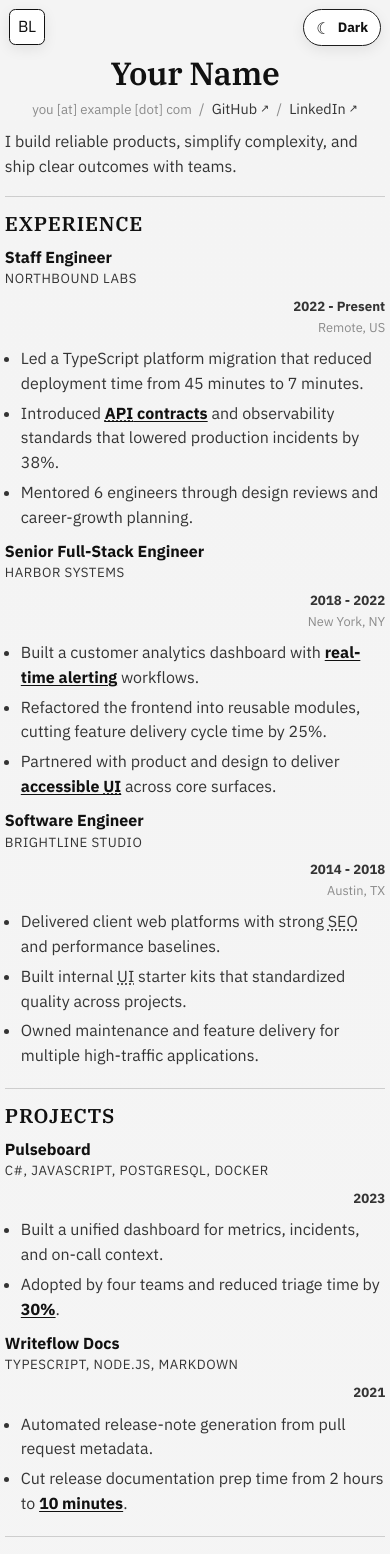
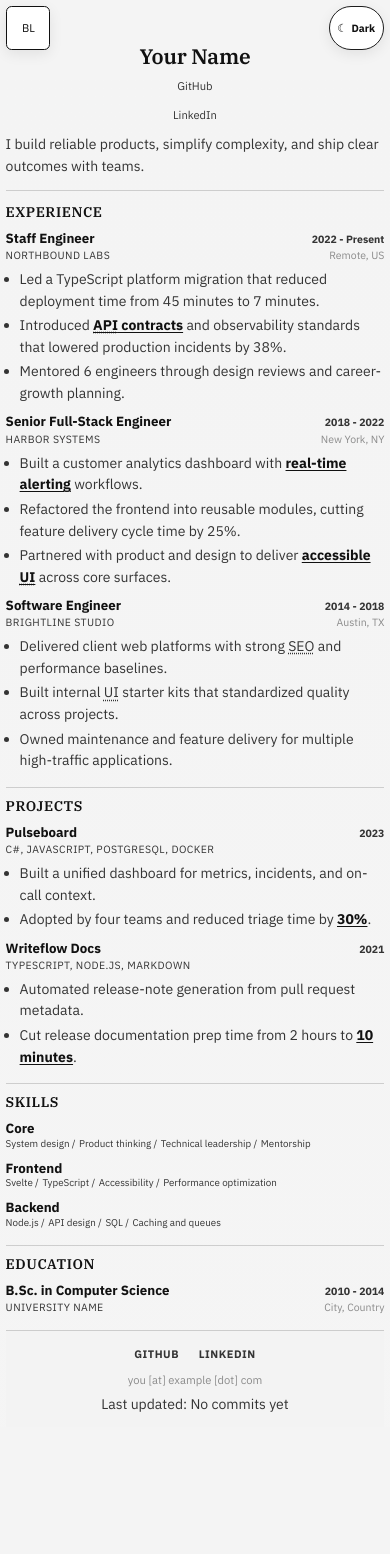
Before and after one commit to blee03/home, a Svelte app: page / in a window 390 px wide. Shown: the top 1554 px of the page. After the commit the page ends 1444 px from the top, so only its background shows below. Built offline with nearby package versions, Linux system fonts and the light colour scheme.

Commit message:
feat: enhance mobile responsiveness and accessibility in HTML and CSS

```diff
--- a/index.html
+++ b/index.html
@@ -3,7 +3,11 @@
   <head>
     <meta charset="UTF-8" />
     <link rel="icon" type="image/svg+xml" href="/favicon-light.svg" />
-    <meta name="viewport" content="width=device-width, initial-scale=1.0" />
+    <meta name="viewport" content="width=device-width, initial-scale=1.0, viewport-fit=cover, maximum-scale=5, user-scalable=yes" />
+    <meta name="apple-mobile-web-app-capable" content="yes" />
+    <meta name="apple-mobile-web-app-status-bar-style" content="black-translucent" />
+    <meta name="apple-mobile-web-app-title" content="Resume" />
+    <meta name="theme-color" content="#ffffff" />
     <title>home</title>
   </head>
   <body>
--- a/src/app.css
+++ b/src/app.css
@@ -41,6 +41,13 @@
 
 * {
   box-sizing: border-box;
+  -webkit-tap-highlight-color: transparent;
+}
+
+html,
+body {
+  -webkit-user-select: none;
+  -webkit-touch-callout: none;
 }
 
 body {
@@ -73,6 +80,11 @@ h2 {
 
 a {
   color: inherit;
+  touch-action: manipulation;
+}
+
+button {
+  touch-action: manipulation;
 }
 
 #app {
@@ -100,6 +112,9 @@ a {
   user-select: none;
   cursor: pointer;
   font: inherit;
+  min-width: 44px;
+  min-height: 44px;
+  transition: all 0.2s ease;
 }
 
 .brand-mark:hover {
@@ -114,6 +129,7 @@ a {
   z-index: 20;
   display: inline-flex;
   align-items: center;
+  justify-content: center;
   gap: 0.45rem;
   border: 1px solid var(--line);
   border-radius: 999px;
@@ -125,6 +141,9 @@ a {
   font-weight: 700;
   cursor: pointer;
   box-shadow: 0 4px 14px var(--shadow);
+  min-width: 44px;
+  min-height: 44px;
+  transition: all 0.2s ease;
 }
 
 .theme-toggle:hover {
@@ -182,6 +201,8 @@ h1 {
   display: inline-flex;
   align-items: center;
   gap: 0.2rem;
+  padding: 0.25rem 0;
+  transition: border-color 0.2s ease;
 }
 
 .header-links a:hover {
@@ -345,6 +366,9 @@ li + li {
 .footer-links a {
   text-decoration: none;
   border-bottom: 1px solid transparent;
+  padding: 0.25rem 0.5rem;
+  display: inline-block;
+  transition: border-color 0.2s ease;
 }
 
 .footer-links a:hover {
@@ -372,7 +396,214 @@ li + li {
   }
 }
 
-@media print {
+@media (max-width: 768px) {
+  :root {
+    font-size: 15px;
+  }
+
+  .cv-shell {
+    width: calc(100% - 1rem);
+    margin: 3rem auto 1.2rem;
+  }
+
+  h1 {
+    font-size: clamp(1.75rem, 6vw, 2.5rem);
+  }
+
+  h2 {
+    font-size: clamp(1.1rem, 2.5vw, 1.5rem);
+  }
+
+  .header-links {
+    flex-wrap: wrap;
+    gap: 0.3rem;
+    font-size: 0.85rem;
+  }
+
+  .header-email,
+  .footer-email {
+    font-size: 0.8rem;
+  }
+
+  ul {
+    padding-left: 1.2rem;
+  }
+
+  .theme-toggle {
+    font-size: 0.8rem;
+    padding: 0.4rem 0.65rem;
+  }
+
+  .theme-toggle span:first-child {
+    font-size: 0.9rem;
+  }
+
+  .brand-mark {
+    font-size: 0.85rem;
+  }
+
+  .card-head {
+    grid-template-columns: 1fr auto;
+    gap: 0.3rem;
+  }
+
+  .date-meta {
+    gap: 0.05rem;
+  }
+}
+
+@media (max-width: 480px) {
+  :root {
+    font-size: 14px;
+  }
+
+  body {
+    padding: 0;
+  }
+
+  .cv-shell {
+    width: calc(100% - 0.8rem);
+    margin-left: auto;
+    margin-right: auto;
+    margin-top: 3rem;
+  }
+
+  h1 {
+    font-size: clamp(1.5rem, 5vw, 2.2rem);
+    margin-bottom: 0.3rem;
+  }
+
+  h2 {
+    font-size: clamp(1rem, 2.2vw, 1.25rem);
+    margin-bottom: 0.6rem;
+  }
+
+  h3 {
+    font-size: 0.95rem;
+  }
+
+  .hero {
+    gap: 0.2rem;
+  }
+
+  .header-links {
+    gap: 0.2rem;
+    font-size: 0.8rem;
+    flex-direction: column;
+    align-items: center;
+  }
+
+  .header-links span {
+    display: none;
+  }
+
+  .header-links a::after {
+    display: none;
+  }
+
+  .summary-section {
+    margin: 0.2rem auto 0.8rem;
+  }
+
+  .card-head {
+    grid-template-columns: 1fr auto;
+    gap: 0.2rem;
+    align-items: flex-start;
+  }
+
+  .date-meta {
+    gap: 0;
+    min-width: max-content;
+  }
+
+  .period,
+  .location,
+  .company {
+    font-size: 0.75rem;
+  }
+
+  .theme-toggle {
+    top: 0.45rem;
+    right: 0.45rem;
+    padding: 0.35rem 0.55rem;
+    font-size: 0.75rem;
+    gap: 0.3rem;
+  }
+
+  .theme-toggle span:first-child {
+    font-size: 0.8rem;
+  }
+
+  .brand-mark {
+    top: 0.45rem;
+    left: 0.45rem;
+    width: 2rem;
+    height: 2rem;
+    font-size: 0.8rem;
+  }
+
+  ul {
+    margin-top: 0.4rem;
+    padding-left: 1rem;
+  }
+
+  li + li {
+    margin-top: 0.2rem;
+  }
+
+  .footer {
+    padding: 0.8rem 0.6rem;
+    gap: 0.35rem;
+  }
+
+  .footer-links {
+    flex-wrap: wrap;
+    gap: 0.4rem;
+    font-size: 0.78rem;
+  }
+
+  .tag-list {
+    gap: 0.25rem;
+  }
+
+  .tag-list span {
+    font-size: 0.7rem;
+  }
+
+  .section-block + .section-block {
+    padding-top: 0.8rem;
+    margin-top: 0.7rem;
+  }
+
+  .stacked-cards {
+    gap: 0.4rem;
+  }
+}
+
+@media (max-width: 360px) {
+  :root {
+    font-size: 13px;
+  }
+
+  .cv-shell {
+    width: calc(100% - 0.6rem);
+  }
+
+  h1 {
+    font-size: 1.4rem;
+  }
+
+  h2 {
+    font-size: 1rem;
+  }
+
+  .header-links {
+    gap: 0.15rem;
+    font-size: 0.75rem;
+  }
+}
+
+@print {
   body {
     background: #ffffff;
   }
```
